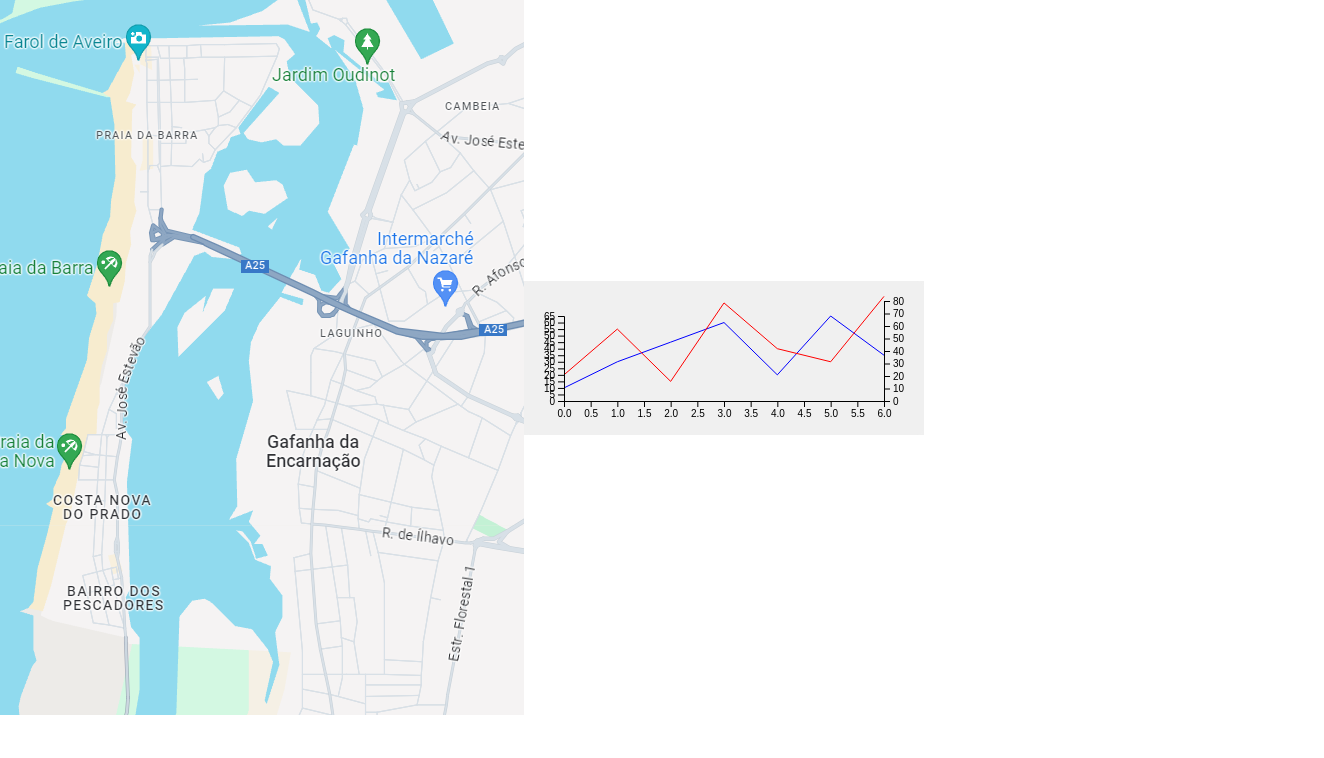
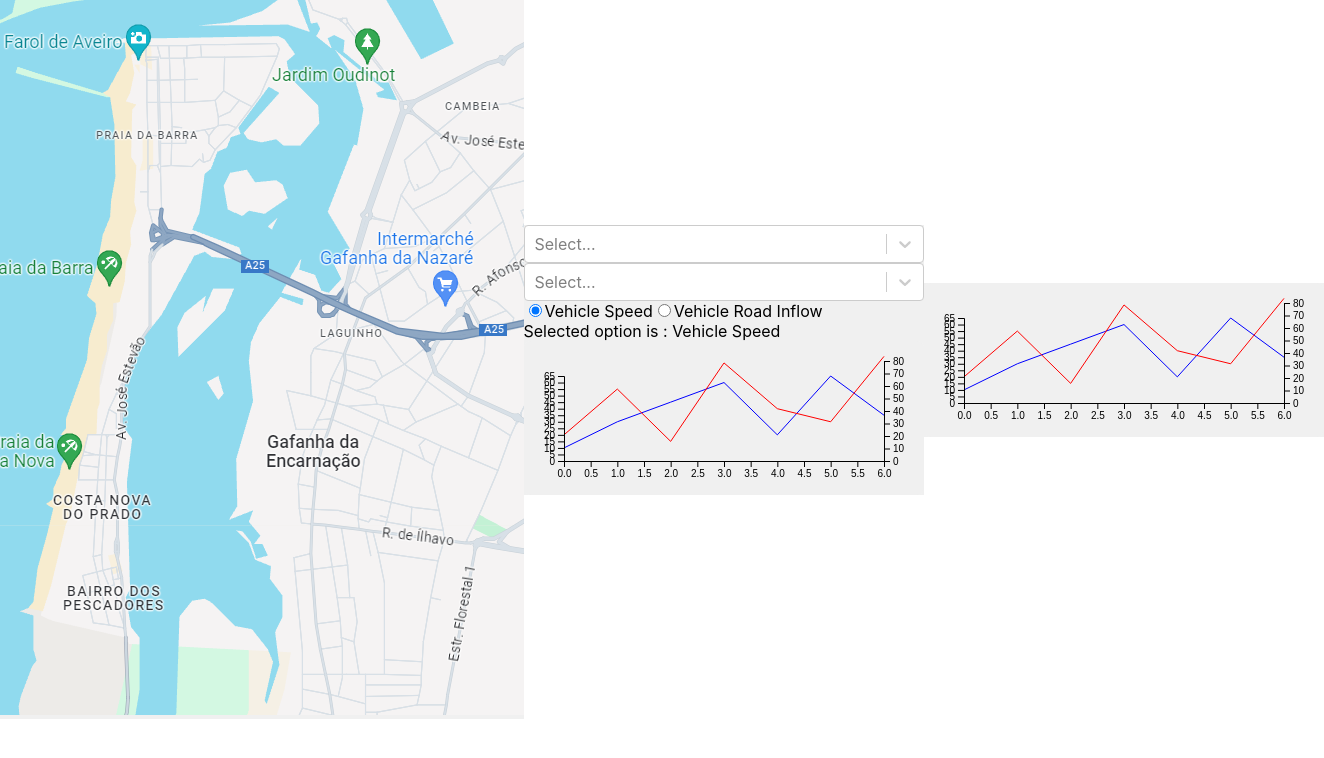
Before and after one commit to Brums21/Projeto_VI, a React (Create React App) app: page / in a window 1280 px wide. Shown: the top 758 px of the page, 1324 px wide, since content can reach past the window. Built offline with nearby package versions, Linux system fonts and the light colour scheme; the HTML template or start-up script is replaced by a standard one.

Commit message:
added some forms - needs css

```diff
--- a/package.json
+++ b/package.json
@@ -13,6 +13,7 @@
     "react-dom": "^18.2.0",
     "react-router-dom": "^6.19.0",
     "react-scripts": "^5.0.1",
+    "react-select": "^5.8.0",
     "web-vitals": "^2.1.4"
   },
   "scripts": {
--- a/src/App.css
+++ b/src/App.css
@@ -11,7 +11,6 @@
   flex: 1;
   flex-direction:row;
   background-color: #f0f0f0;
-  display: flex;
   justify-content: center;
 }
 
--- a/src/App.js
+++ b/src/App.js
@@ -1,8 +1,10 @@
 import React from 'react';
-import Main from './components/d3_scripts.js';
+import MiddleGraphic from './components/MiddleGraphic.js'
+import RightGraphic from './components/RightGraphic.js';
 import InfluxComponent from './components/InfluxComponent.js';
 import mapa from './images/map.png';
 import './App.css';
+
 
 function App() {
   const dynamicQuery =  'from(bucket: "weather_recordings") |> range(start: -5m) |> filter(fn: (r) => r._measurement == "36713")';
@@ -15,12 +17,11 @@ function App() {
           <img src={mapa} alt="Mapa Estações" />
         </div>
         <div className="middle-section">
-          <div className="graph-container" id="middleGraph">
-            <Main />
-          </div>
+          <MiddleGraphic />
         </div>
         <div className ="right-section">
           <div className="graph-container" id="rightGraph">
+            <RightGraphic />
           </div>
         </div>
       </div>
--- a/src/components/d3_scripts.js
+++ b/src/components/D3_Graphic.js
@@ -1,11 +1,11 @@
 import React, { useEffect } from 'react';
 import * as d3 from 'd3';
 
-function Main() {
+function D3_Graphic({data}) {
   useEffect(() => {
     const leftDataMiddle = [10, 30, 45, 60, 20, 65, 35];
     const rightDataMiddle = [20, 55, 15, 75, 40, 30, 80];
-    createGraph("middleGraph", leftDataMiddle, rightDataMiddle);
+    createGraph(data, leftDataMiddle, rightDataMiddle);
 
   }, []);
 
@@ -66,4 +66,4 @@ function Main() {
   return null;
 }
 
-export default Main;
+export default D3_Graphic;
--- a/src/components/InfluxComponent.js
+++ b/src/components/InfluxComponent.js
@@ -17,7 +17,7 @@ const InfluxComponent = ({ query }) => {
 
     fetchData();
   }, []);
-  //console.log(JSON.stringify(queryResult, null, 2));
+  console.log(JSON.stringify(queryResult, null, 2));
   return null;
 
 };
--- /dev/null
+++ b/src/components/MiddleGraphic.js
@@ -0,0 +1,79 @@
+import React, { useState } from 'react';
+import Select from 'react-select';
+import D3_Graphic from './D3_Graphic';
+
+function MiddleGraphic() {
+  const [selectedOption, setSelectedOption] = useState("Vehicle Speed");
+
+  const options_vehicles = [
+    { value: '2', label: 'Motorcycle' },
+    { value: '3', label: 'Car' },
+    { value: '5', label: 'LightTruck' },
+    { value: '6', label: 'HeavyTruck' },
+  ];
+
+  const options_meteorology = [
+    { value: 'humidity_avg', label: 'Humidity' },
+    { value: 'precipitation', label: 'Precipitation' },
+    { value: 'radiance', label: 'Radiance' },
+    { value: 'temp_avg', label: 'Temperature' },
+  ];
+
+  const handleVehicleChange = (selected) => {
+    setSelectedOption(selected.value);
+  };
+
+  const handleMeteorologyChange = (selected) => {
+    setSelectedOption(selected.value);
+  };
+
+  const onValueChange = (event) => {
+    setSelectedOption(event.target.value);
+  };
+
+  return (
+    <div>
+      <Select
+        value={options_vehicles.find(opt => opt.value === selectedOption)}
+        onChange={handleVehicleChange}
+        options={options_vehicles}
+      />
+      <Select
+        value={options_meteorology.find(opt => opt.value === selectedOption)}
+        onChange={handleMeteorologyChange}
+        options={options_meteorology}
+      />
+      <form>
+        <label>
+          <input
+            type='radio'
+            name="graph_type"
+            value="Vehicle Speed"
+            checked={selectedOption === "Vehicle Speed"}
+            onChange={onValueChange}
+          />
+          Vehicle Speed
+        </label>
+        <label>
+          <input
+            type='radio'
+            name="graph_type"
+            value="Vehicle Road Inflow"
+            checked={selectedOption === "Vehicle Road Inflow"}
+            onChange={onValueChange}
+          />
+          Vehicle Road Inflow
+        </label>
+        <br />
+      </form>
+      <div>
+        Selected option is : {selectedOption}
+      </div>
+      <div className="graph-container" id="middleGraph">
+        <D3_Graphic data="middleGraph" />
+      </div>
+    </div>
+  )
+}
+
+export default MiddleGraphic;
--- /dev/null
+++ b/src/components/RightGraphic.js
@@ -0,0 +1,14 @@
+import React, { useEffect } from 'react';
+import D3_Graphic from './D3_Graphic';
+
+function RightGraphic(){
+    return (
+        <div>
+            <div className="graph-container" id="rightGraph">
+                <D3_Graphic data="rightGraph"/>
+            </div>
+        </div>
+    )
+}
+
+export default RightGraphic;
```
Also changed, not shown: 1 other file (tests, documents, lock files or other folders).
